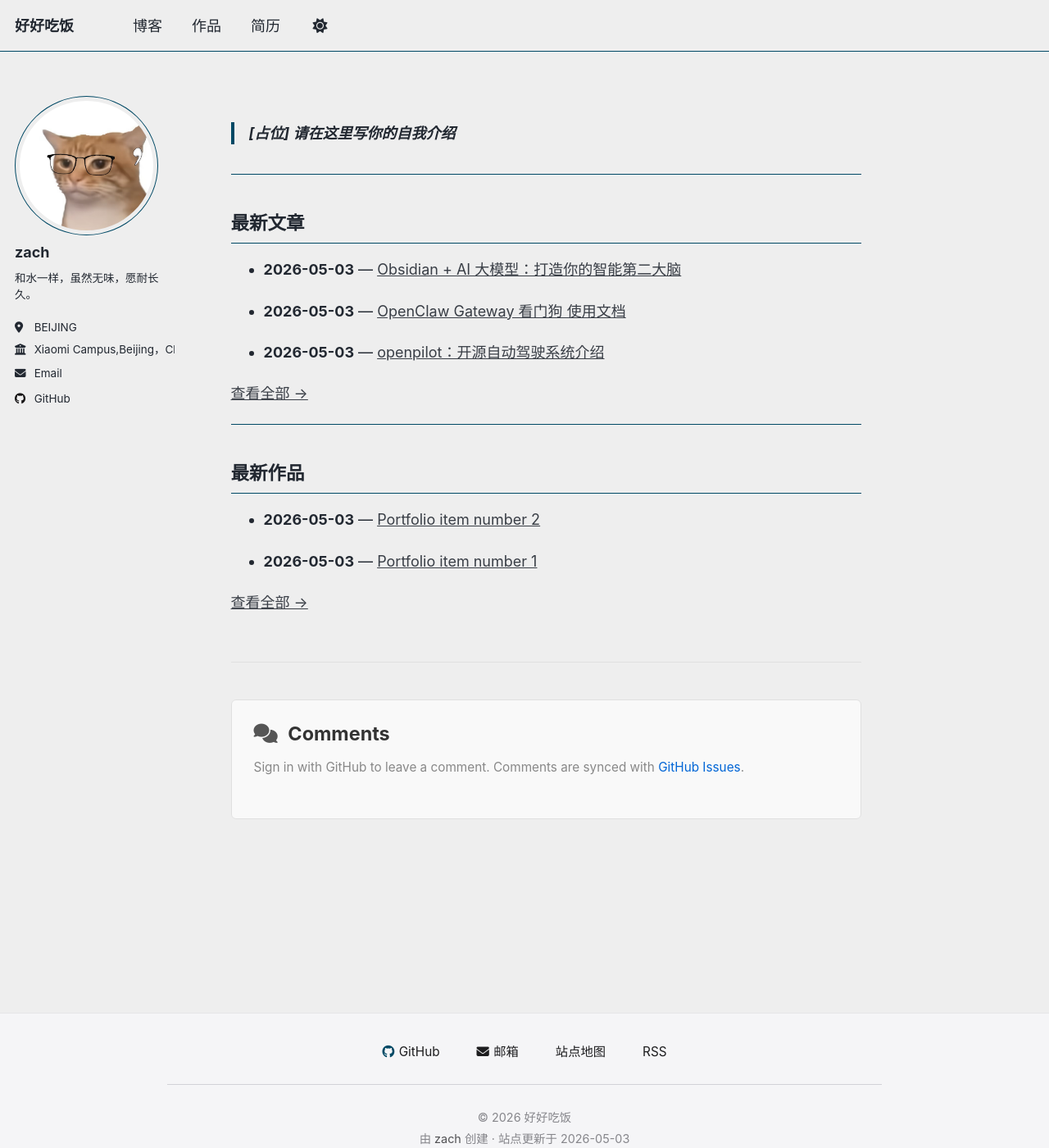
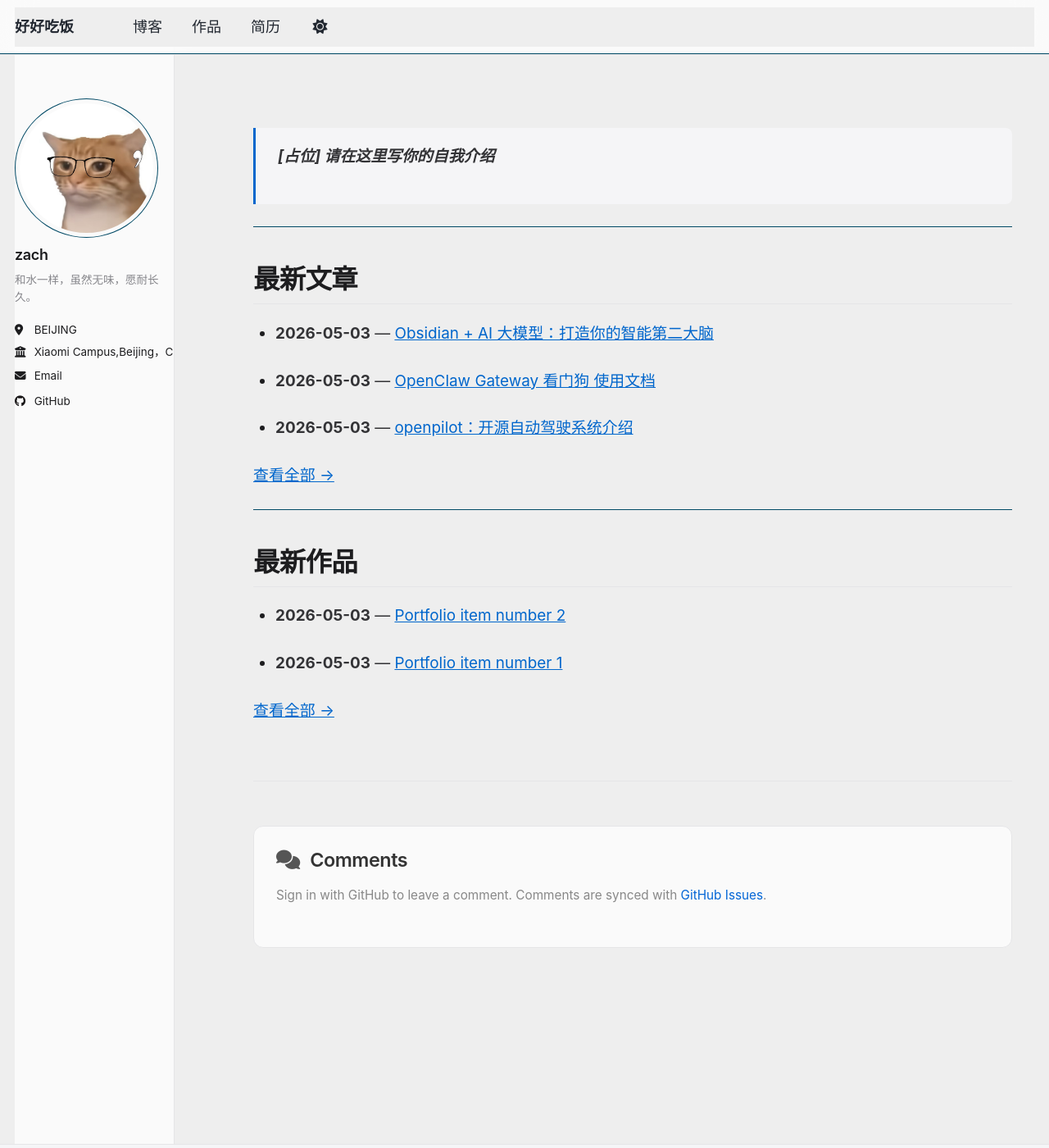
Before and after one commit to zach1219/zach1219.github.io, a Jekyll site: the page built from _pages/about.md, in a window 1280 px wide and 1400 px high. Shown: the whole window at 82% size. Built offline with Jekyll 4.4.1, drawn with Linux system fonts in a browser that asks for light colours; a script that is not in the unit is left out; comment, search, counter and statistics services are not loaded.

Commit message:
feat: import Apple style overrides

```diff
--- a/assets/css/main.scss
+++ b/assets/css/main.scss
@@ -40,5 +40,6 @@
     "vendor/font-awesome/fontawesome",
     "vendor/font-awesome/solid",
     "vendor/font-awesome/brands",
-    "comments"
+    "comments",
+    "apple"
 ;
```
